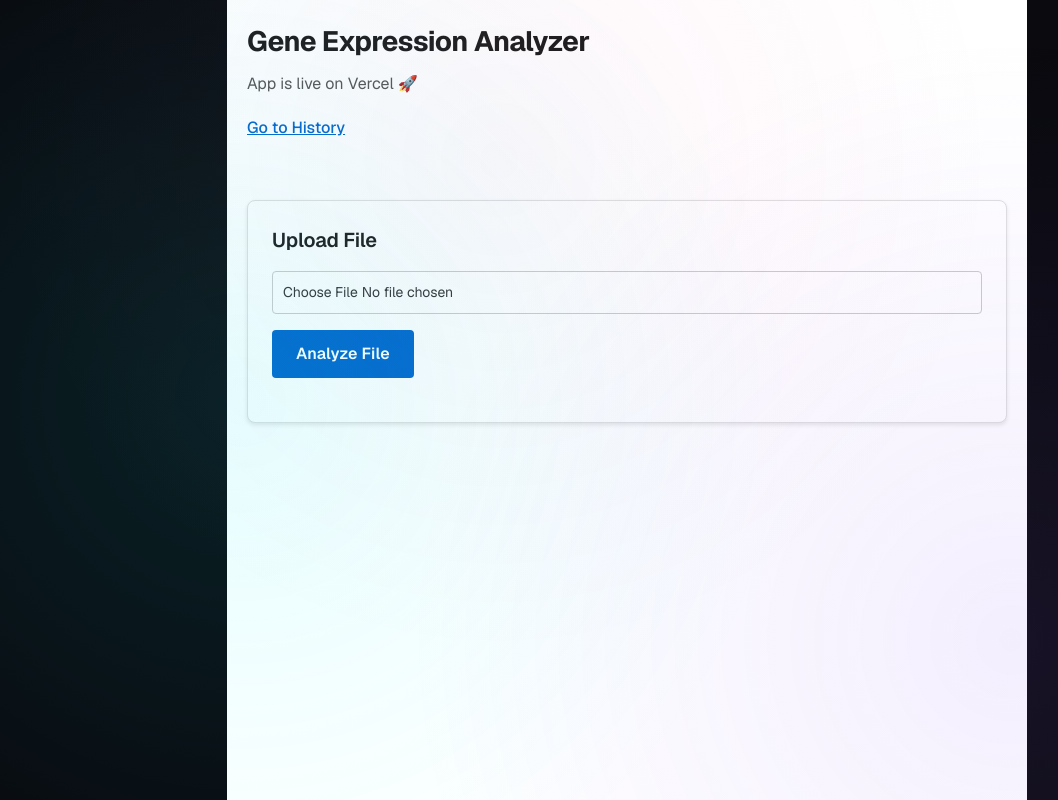
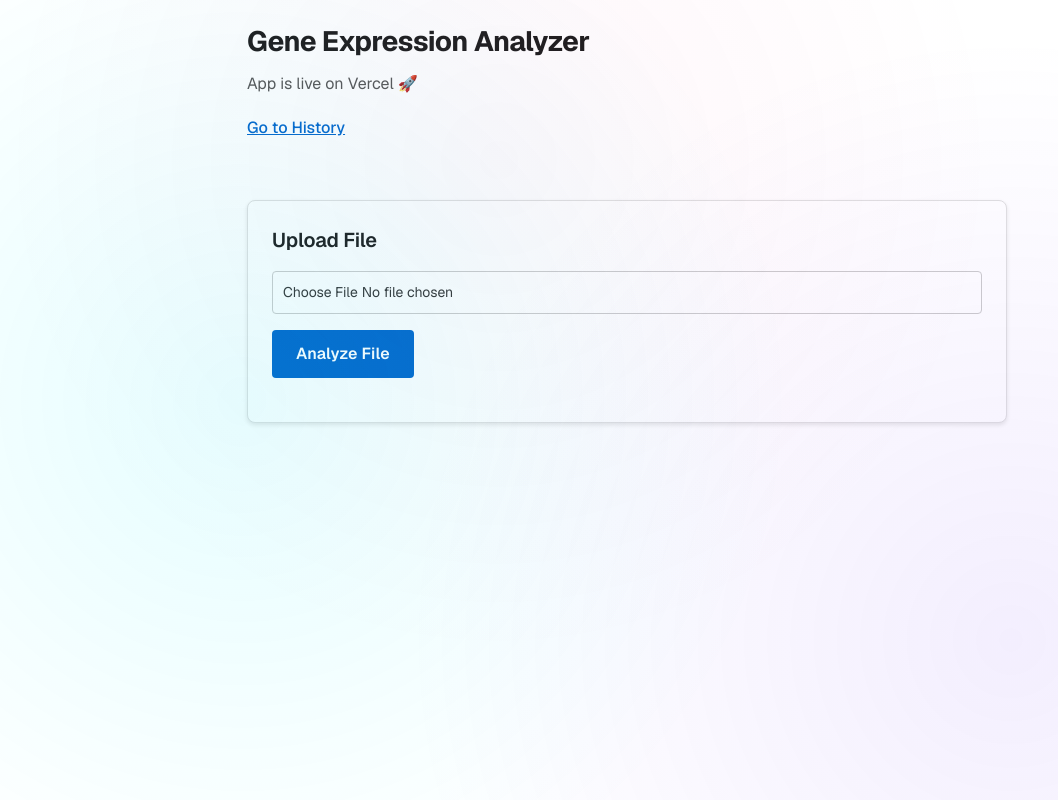
Before and after one commit to biodev-anjali/gene-expression-data-analysis, a Next.js app in the folder gene-expression-app/: page / in a window 1280 px wide. Shown: the whole page, without its empty margins (13-1071 px from the left). Built offline with nearby package versions, Linux system fonts and the light colour scheme.

Commit message:
Remove dark mode class and set light background for better text visibility

```diff
--- a/gene-expression-app/src/app/layout.tsx
+++ b/gene-expression-app/src/app/layout.tsx
@@ -23,9 +23,15 @@ export default function RootLayout({
   children: React.ReactNode;
 }>) {
   return (
-    <html lang="en" className="dark">
+    <html lang="en">
       <body
         className={`${geistSans.variable} ${geistMono.variable} antialiased`}
+        style={{
+          backgroundColor: "#ffffff",
+          color: "#333333",
+          WebkitFontSmoothing: "antialiased",
+          MozOsxFontSmoothing: "grayscale"
+        }}
       >
         {children}
       </body>
```
